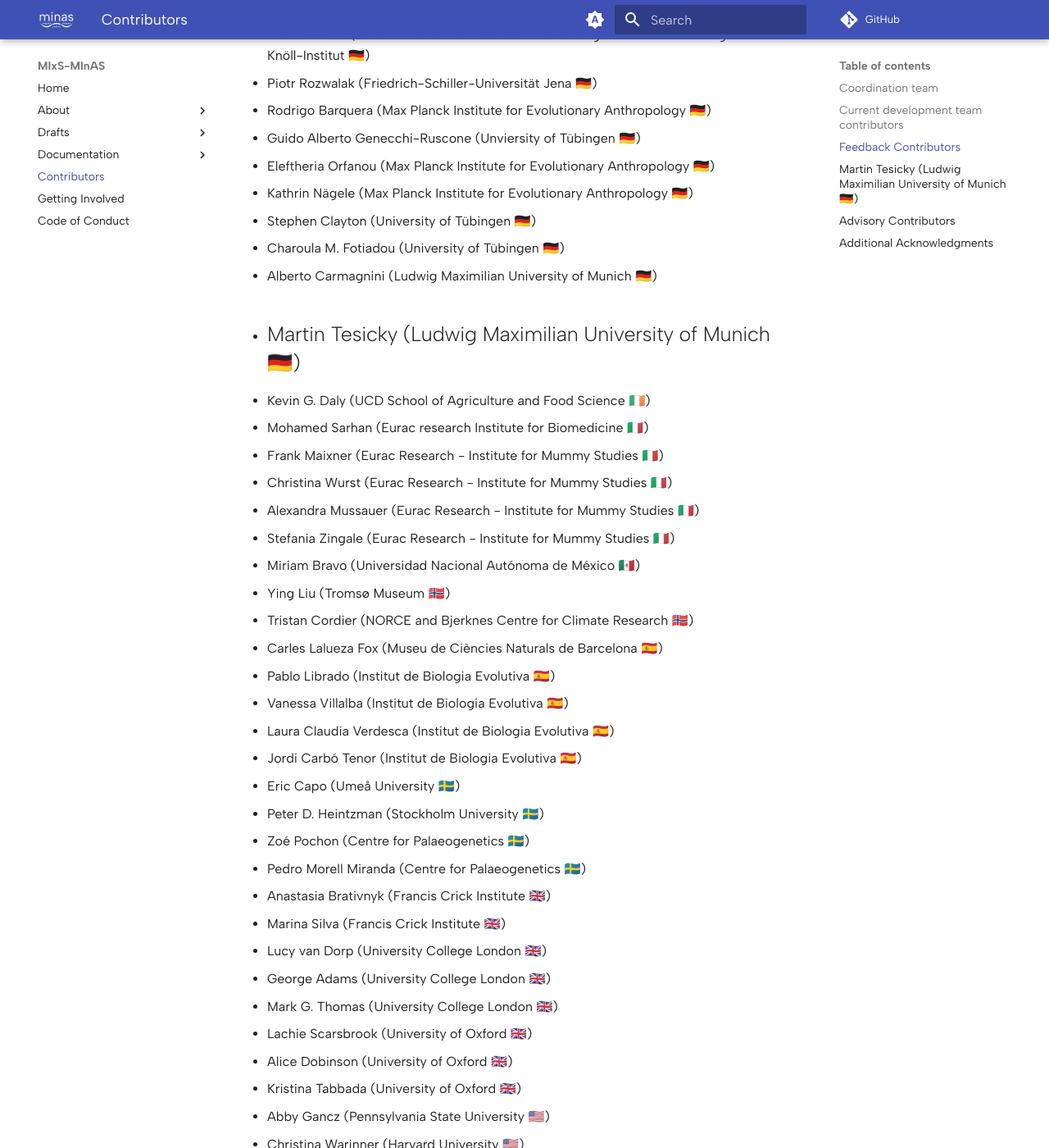
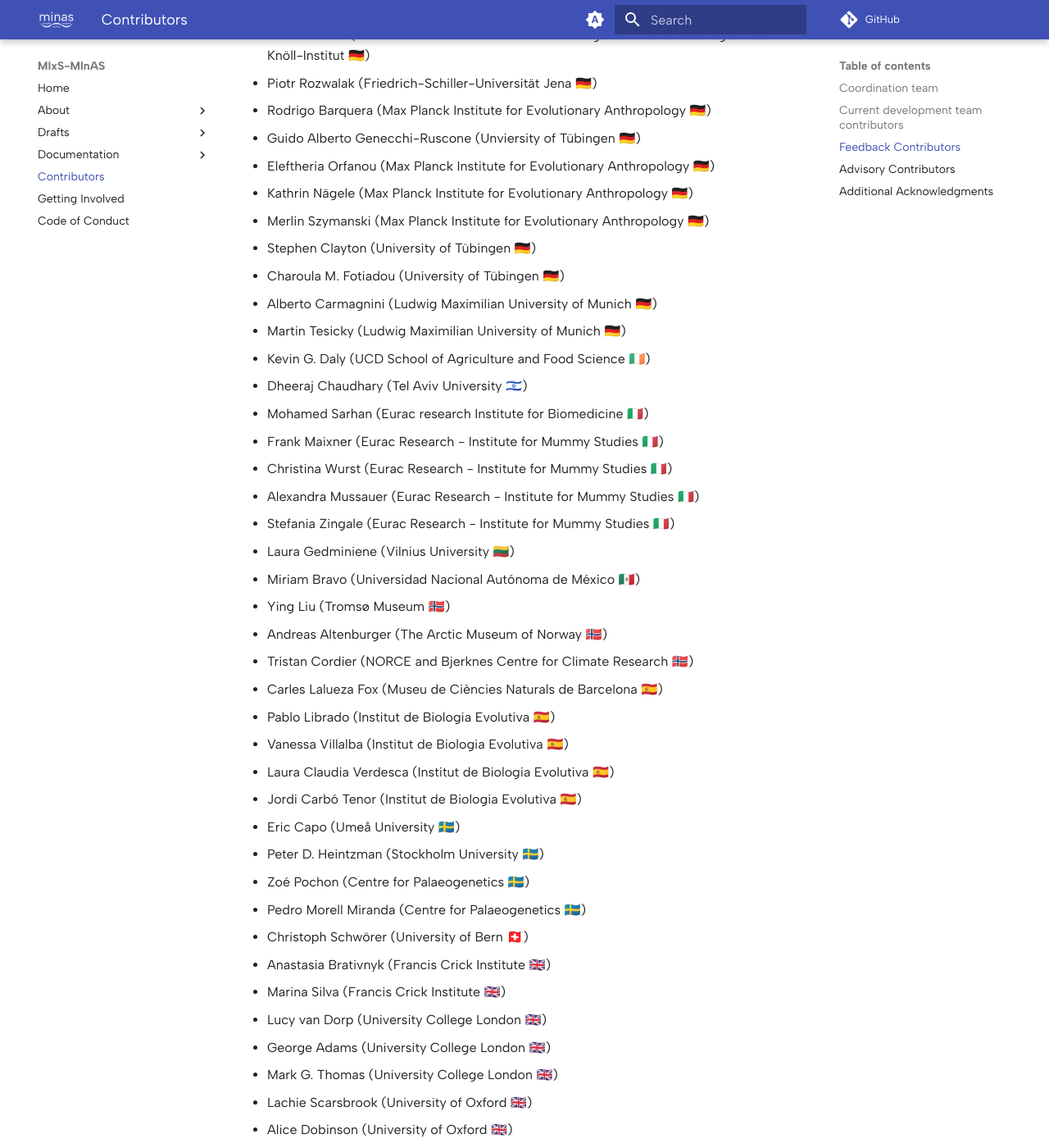
Before and after one commit to MIxS-MInAS/MIxS-MInAS.github.io, an MkDocs documentation site: the page built from docs/contributors.md, in a window 1280 px wide and 1400 px high, scrolled down 2221 px. Shown: the whole window at 82% size. Built offline with MkDocs 1.6.1 and Material for MkDocs 9.7.7, drawn with Linux system fonts in a browser that asks for light colours; comment, search, counter and statistics services are not loaded; some of the changed text lies outside the part shown.

Commit message:
Add sedaDNA society 2 contributors

```diff
--- a/docs/contributors.md
+++ b/docs/contributors.md
@@ -70,19 +70,22 @@ Previously:
 - Guido Alberto Genecchi-Ruscone (Unviersity of Tübingen 🇩🇪)
 - Eleftheria Orfanou (Max Planck Institute for Evolutionary Anthropology 🇩🇪)
 - Kathrin Nägele (Max Planck Institute for Evolutionary Anthropology 🇩🇪)
+- Merlin Szymanski (Max Planck Institute for Evolutionary Anthropology 🇩🇪)
 - Stephen Clayton (University of Tübingen 🇩🇪)
 - Charoula M. Fotiadou (University of Tübingen 🇩🇪)
 - Alberto Carmagnini (Ludwig Maximilian University of Munich 🇩🇪)
 - Martin Tesicky (Ludwig Maximilian University of Munich 🇩🇪)
--
 - Kevin G. Daly (UCD School of Agriculture and Food Science 🇮🇪)
+- Dheeraj Chaudhary (Tel Aviv University 🇮🇱)
 - Mohamed Sarhan (Eurac research Institute for Biomedicine 🇮🇹)
 - Frank Maixner (Eurac Research - Institute for Mummy Studies 🇮🇹)
 - Christina Wurst (Eurac Research - Institute for Mummy Studies 🇮🇹)
 - Alexandra Mussauer (Eurac Research - Institute for Mummy Studies 🇮🇹)
 - Stefania Zingale (Eurac Research - Institute for Mummy Studies 🇮🇹)
+- Laura Gedminiene (Vilnius University 🇱🇹)
 - Miriam Bravo (Universidad Nacional Autónoma de México 🇲🇽)
 - Ying Liu (Tromsø Museum 🇳🇴)
+- Andreas Altenburger (The Arctic Museum of Norway 🇳🇴)
 - Tristan Cordier (NORCE and Bjerknes Centre for Climate Research 🇳🇴)
 - Carles Lalueza Fox (Museu de Ciències Naturals de Barcelona 🇪🇸)
 - Pablo Librado (Institut de Biologia Evolutiva 🇪🇸)
@@ -93,6 +96,7 @@ Previously:
 - Peter D. Heintzman (Stockholm University 🇸🇪)
 - Zoé Pochon (Centre for Palaeogenetics 🇸🇪)
 - Pedro Morell Miranda (Centre for Palaeogenetics 🇸🇪)
+- Christoph Schwörer (University of Bern 🇨🇭)
 - Anastasia Brativnyk (Francis Crick Institute 🇬🇧)
 - Marina Silva (Francis Crick Institute 🇬🇧)
 - Lucy van Dorp (University College London 🇬🇧)
@@ -104,6 +108,7 @@ Previously:
 - Abby Gancz (Pennsylvania State University 🇺🇸)
 - Christina Warinner (Harvard University 🇺🇸)
 - Nasreen Broomand (University of California, Santa Cruz 🇺🇸)
+- Madeline Slimp (University of California, Santa Cruz 🇺🇸)
 - Xavier Roca Rada (Brown University 🇺🇸)
 - David Harning (University of Colorado Boulder, 🇺🇸)
 
```
